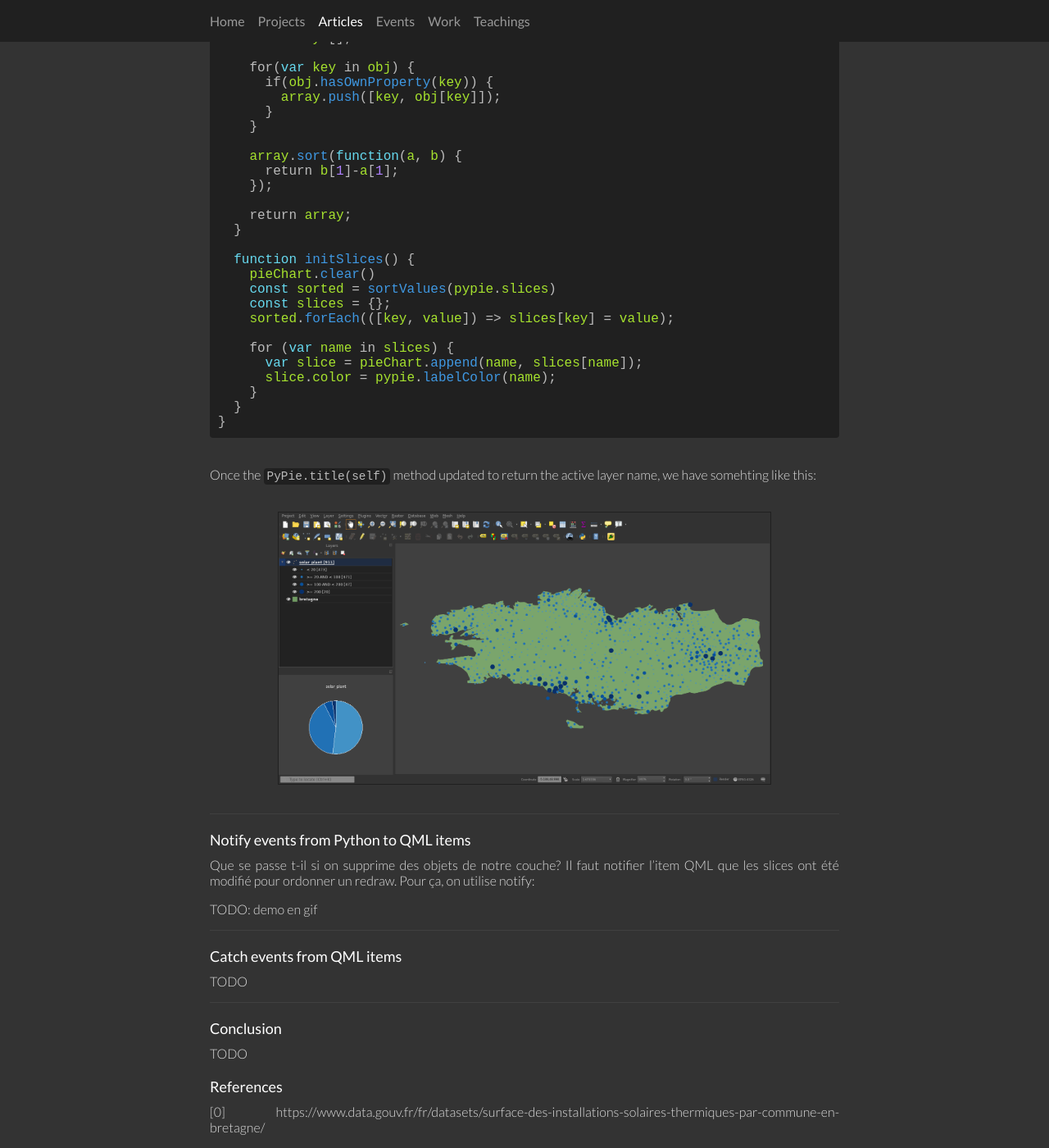
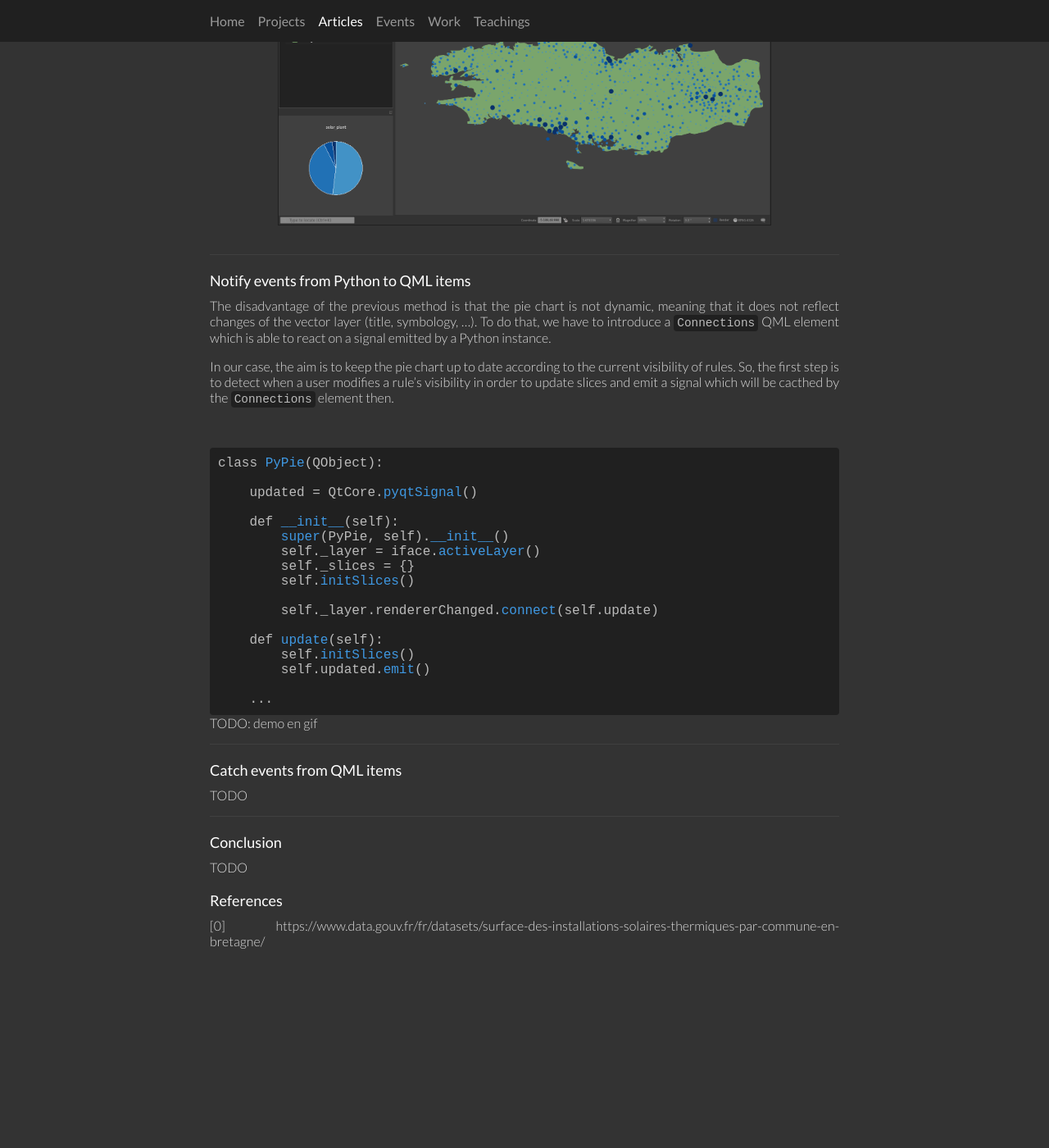
Before and after one commit to pblottiere/pblottiere.github.io, a Jekyll site: the page built from _posts/2019-06-28-qml-part0.md, in a window 1280 px wide and 1400 px high, scrolled down 5860 px. Shown: the whole window at 82% size. Built offline with Jekyll 4.4.1, drawn with Linux system fonts in a browser that asks for light colours; comment, search, counter and statistics services are not loaded; after the commit the page ends 7033 px from its top, so only the background shows below that; some of the changed text lies outside the part shown.

Commit message:
Some fixes

`````diff
--- a/_posts/2019-06-28-qml-part0.md
+++ b/_posts/2019-06-28-qml-part0.md
@@ -98,7 +98,7 @@ ChartView {
 
 <br/>
 Then, we can use the `QQuickView`{:.inline} Python class with the
-`setSource`{:.inline} method to effectively load the QML file:
+`setSource()`{:.inline} method to effectively load the QML file:
 
 ```python
 from qgis.PyQt.QtCore import QUrl
@@ -121,7 +121,7 @@ In the previous example, a dedicated window is used to display the chart after
 calling `show()`{:.inline} because `QChartView`{:.inline} inherrits from
 `QWindow`{:.inline}. So, we have to create a container allowing to embed a
 window into a `QWidget`{:.inline} if we want to display the chart within
-another widget, thanks to the `QWidget::createWindowContainer`{:.inline} static
+another widget, thanks to the `QWidget::createWindowContainer()`{:.inline} static
 method.
 
 This way, we have to create such a container if we want to add our chart view
@@ -193,7 +193,7 @@ effectively retrieved thanks to the `pypie.slices`{:.inline} call. The
 `pypie`{:.inline} variable is actually a `QObject`{:.inline} coming from
 Python. The same object is used to define the chart title.  We may note that
 the `PieSeries`{:.inline} id is used to add slices in the chart with
-`pieChartId.append`{:.inline} method.
+`pieChartId.append()`{:.inline} method.
 
 Now, let's define the `QObject`{:.inline} aiming at defining the
 `pypie`{:.inline} property:
@@ -226,11 +226,11 @@ class PyPie(QObject):
 <br/>
 The `PyPie`{:.inline} class defines in particular the `title`{:.inline}
 property thanks to the decorator `pyqtProperty`{:.inline} allowing the QML item
-to retrieve the title thanks to `pypie.title`. An interesting thing to note is
+to retrieve the title thanks to `pypie.title`{:.inline}. An interesting thing to note is
 the `notify`{:.inline} parameter used in the decorator. Actually, it means that
 as soon as the signal `titleUpdated`{:.inline} is emitted, the property of the
 QML item will be automatically updated.  Note that the `slices`{:.inline}
-method is also defined as a property to be able to call `pypie.slices` in the
+method is also defined as a property to be able to call `pypie.slices`{:.inline} in the
 QML file.
 
 Finally, the last necessary step is to "link" the `pypie`{:.inline} property
@@ -249,24 +249,106 @@ view.setSource(QUrl.fromLocalFile(qml))
 ````
 
 <hr>
-## Pie chart and categorized renderer
+## Pie chart and rule-based renderer
 
-For a more concrete example, consider the following vector layer based on Open
-Data [0] where the SU_M2_2014 field, indicating the solar installation surface
-in Brittany, is used to define a Rule based renderer:
+For a more concrete example, consider a vector layer based on Open Data [0]
+where the `SU_M2_2014`{:.inline} field, indicating the solar installation
+surface by municipaliy in Brittany, is used to define a Rule based renderer:
 
 <br/>
 ![docked]({{ site.baseurl }}/images/posts/qml-part0/renderer.png){:class="center-image" width="600px"}
 <br/>
 
 This way, if we want to display a pie chart based on the proportion of each
-rule with the corresponding color, we have to modify the `PyPie`{:.inline}
-class:
+rule with the corresponding color, we have to modify the
+`PyPie.initSlices()`{:.inline} method as well as adding a
+`labelColor()`{:.inline} method to retrieve rule's color from a specific label:
 
 ```` python
-from PyQt5.QtQuick import QQuickView
-import collections
+def initSlices(self):
+    slices = {}
+    layer = iface.activeLayer()
+    total_count = layer.featureCount()
 
+    renderer = layer.renderer()
+    for item in renderer.legendSymbolItems():
+        if not renderer.legendSymbolItemChecked(item.ruleKey()):
+            continue
+
+        count = layer.ayer.featureCount(item.ruleKey())
+        slices[item.label()] = count * 100 / total_count
+
+    self._slices = slices
+
+@QtCore.pyqtSlot(str, result='QColor')
+def labelColor(self, label):
+    renderer = iface.activeLayer().renderer()
+
+    for item in renderer.legendSymbolItems():
+        if item.label() != label:
+            continue
+
+        return item.symbol().color()
+
+    return QColor()
+````
+
+<br/>
+Then, the `initSlices()`{:.inline} QML function is updated and a new
+`sortValues()`{:.inline} function is introduced to sort slices by value:
+
+```qml
+function sortValues(obj)
+{
+  var array=[];
+
+  for(var key in obj) {
+    if(obj.hasOwnProperty(key)) {
+      array.push([key, obj[key]]);
+    }
+  }
+
+  array.sort(function(a, b) {
+    return b[1]-a[1];
+  });
+
+  return array;
+}
+
+function initSlices() {
+  pieChart.clear()
+  const sorted = sortValues(pypie.slices)
+  const slices = {};
+  sorted.forEach(([key, value]) => slices[key] = value);
+
+  for (var name in slices) {
+    var slice = pieChart.append(name, slices[name]);
+    slice.color = pypie.labelColor(name);
+  }
+}
+```
+
+<br/>
+![docked]({{ site.baseurl }}/images/posts/qml-part0/qgis2.png){:class="center-image" width="600px"}
+<br/>
+
+<hr>
+
+## Notify events from Python to QML items
+
+The disadvantage of the previous method is that the pie chart is not dynamic,
+meaning that it does not reflect changes of the vector layer (title, symbology,
+...). To do that, we have to introduce a `Connections`{:.inline} QML element
+which is able to react on a signal emitted by a Python instance.
+
+In our case, the aim is to keep the pie chart up to date according to the
+current visibility of rules. So, the first step is to detect when a user
+modifies a rule's visibility in order to update slices and emit a signal which
+will be cacthed by the `Connections`{:.inline} element then.
+
+<br/>
+
+```python
 class PyPie(QObject):
 
     updated = QtCore.pyqtSignal()
@@ -277,105 +359,14 @@ class PyPie(QObject):
         self._slices = {}
         self.initSlices()
 
-    def initSlices(self):
-        slices = {}
-        total_count = self._layer.featureCount()
+        self._layer.rendererChanged.connect(self.update)
 
-        renderer = self._layer.renderer()
-        for item in renderer.legendSymbolItems():
-            if not renderer.legendSymbolItemChecked( item.ruleKey() ):
-                continue
+    def update(self):
+        self.initSlices()
+        self.updated.emit()
 
-            count = self._layer.featureCount(item.ruleKey())
-            slices[item.label()] = count * 100 / total_count
-
-        self._slices = slices
-
-    @QtCore.pyqtSlot(str, result='QColor')
-    def labelColor(self, label):
-        renderer = self._layer.renderer()
-
-        for item in renderer.legendSymbolItems():
-            if item.label() != label:
-                continue
-
-            return item.symbol().color()
-
-        return QColor()
-
-    @QtCore.pyqtProperty(str)
-    def title(self):
-        return self._layer.name()
-
-    @QtCore.pyqtProperty('QVariantMap')
-    def slices(self):
-        return self._slices
-````
-
-<br/>
-Moreover, in order to retrieve slice's color thanks to rule's label and have
-slices ordered by value, we have to sort the object directly in QML:
-
-```qml
-import QtCharts 2.0
-import QtQuick 2.0
-
-ChartView {
-  title: pypie.title
-
-  PieSeries {
-    id: pieChartId
-  }
-
-  Component.onCompleted: {
-    initSlices()
-  }
-
-  function sortValues(obj)
-  {
-    var array=[];
-
-    for(var key in obj) {
-      if(obj.hasOwnProperty(key)) {
-        array.push([key, obj[key]]);
-      }
-    }
-
-    array.sort(function(a, b) {
-      return b[1]-a[1];
-    });
-
-    return array;
-  }
-
-  function initSlices() {
-    pieChart.clear()
-    const sorted = sortValues(pypie.slices)
-    const slices = {};
-    sorted.forEach(([key, value]) => slices[key] = value);
-
-    for (var name in slices) {
-      var slice = pieChart.append(name, slices[name]);
-      slice.color = pypie.labelColor(name);
-    }
-  }
-}
+    ...
 ```
-
-<br/>
-
-Once the `PyPie.title(self)`{:.inline} method updated to return the active
-layer name, we have somehting like this:
-
-<br/>
-![docked]({{ site.baseurl }}/images/posts/qml-part0/qgis2.png){:class="center-image" width="600px"}
-<br/>
-
-<hr>
-
-## Notify events from Python to QML items
-
-Que se passe t-il si on supprime des objets de notre couche? Il faut notifier l'item QML que les slices ont été modifié pour ordonner un redraw. Pour ça, on utilise notify:
 
 TODO: demo en gif
 <hr>
`````
